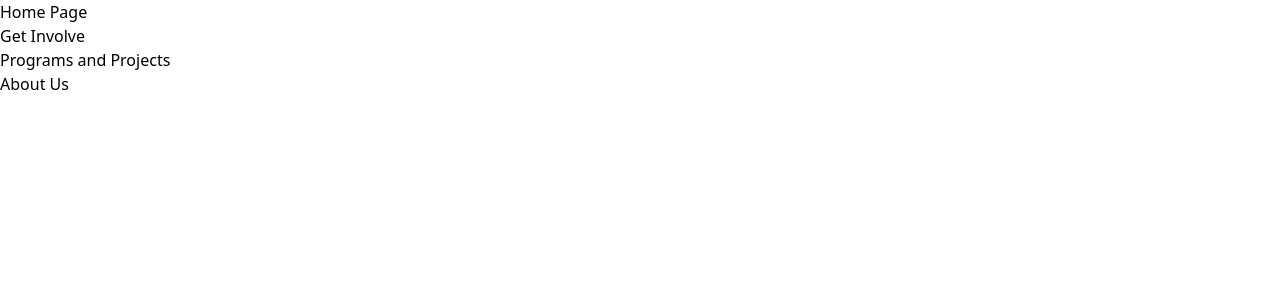
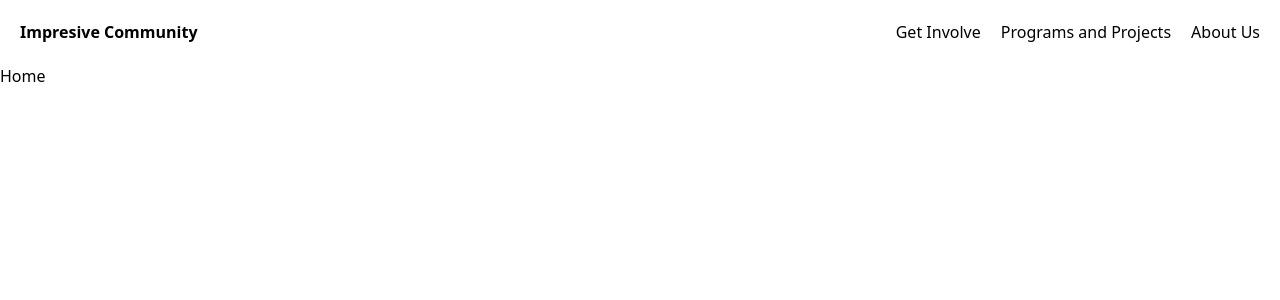
Before and after one commit to ImpressiveCommunity/IC-website, a Next.js app: page / in a window 1280 px wide. Shown: the top 300 px of the page. Built offline with nearby package versions, Linux system fonts and the light colour scheme.

Commit message:
set general layout

```diff
--- /dev/null
+++ b/src/components/elements/navbar.js
@@ -0,0 +1,28 @@
+export default function Navbar({ current_page }){
+    const pages = {
+        "get_involve": "Get Involve",
+        "programs_projects": "Programs and Projects",
+        "about_us": "About Us"
+    };
+
+    const list_of_link = Object.keys(pages).map((page_id)=>
+        <li className={
+            (page_id === current_page ? 'text-blue-500' : '') +
+            ''
+        }>
+            <a href={'/' + page_id}>
+                {pages[page_id]}
+            </a>
+        </li>
+    );
+
+    return (<div className='flex justify-between w-full p-5'>
+        <p className='font-bold'>
+            Impresive Community
+        </p>
+
+        <ul className='flex space-x-5'>
+            {list_of_link}
+        </ul>
+    </div>);
+}
--- /dev/null
+++ b/src/components/layout.js
@@ -0,0 +1,8 @@
+import Navbar from './elements/navbar.js';
+
+export default function Layout({ children, current_page }){
+    return (<>
+        <Navbar current_page={current_page}/>
+        <main>{children}</main>
+    </>);
+}
--- a/src/components/test.js
+++ /dev/null
@@ -1,3 +0,0 @@
-export default function ComponentName({ text }){
-    return <h1>{text}</h1>;
-}
--- a/src/pages/_app.js
+++ b/src/pages/_app.js
@@ -1,5 +1,5 @@
 import '@/styles/globals.css'
 
 export default function App({ Component, pageProps }) {
-  return <Component {...pageProps} />
+    return <Component {...pageProps} />
 }
--- a/src/pages/about_us/index.js
+++ b/src/pages/about_us/index.js
@@ -1,3 +1,7 @@
+import Layout from '../../components/layout.js';
+
 export default function AboutUsPage(){
-    return (<>About Us</>);
+    return ( <Layout current_page='about_us'>
+        <h1>About Us</h1>
+    </Layout> );
 }
--- a/src/pages/get_involve/index.js
+++ b/src/pages/get_involve/index.js
@@ -1,3 +1,7 @@
+import Layout from '../../components/layout.js';
+
 export default function GetInvolvePage(){
-    return (<>Get Involve</>);
+    return ( <Layout current_page='get_involve'>
+        <h1>Get Involve</h1>
+    </Layout> );
 }
--- a/src/pages/index.js
+++ b/src/pages/index.js
@@ -1,8 +1,7 @@
+import Layout from '../components/layout.js';
+
 export default function Home(){
-    return (<main>
-        <h1>Home Page</h1>
-        <a href='get_involve'>Get Involve</a> <br />
-        <a href='programs_projects'>Programs and Projects</a> <br />
-        <a href='about_us'>About Us</a>
-    </main>)
+    return (<Layout current_page='home'>
+        <h1>Home</h1>
+    </Layout>);
 }
--- a/src/pages/programs_projects/index.js
+++ b/src/pages/programs_projects/index.js
@@ -1,3 +1,7 @@
+import Layout from '../../components/layout.js';
+
 export default function ProgramAndProjectPage(){
-    return (<>Programs And Projects</>);
+    return ( <Layout current_page='programs_projects'>
+        <h1>Programs And Projects</h1>
+    </Layout> );
 }
```
Also changed, not shown: src/pages/about_us/layout.js (deleted), src/pages/get_involve/layout.js (deleted), src/pages/programs_projects/layout.js (deleted).
